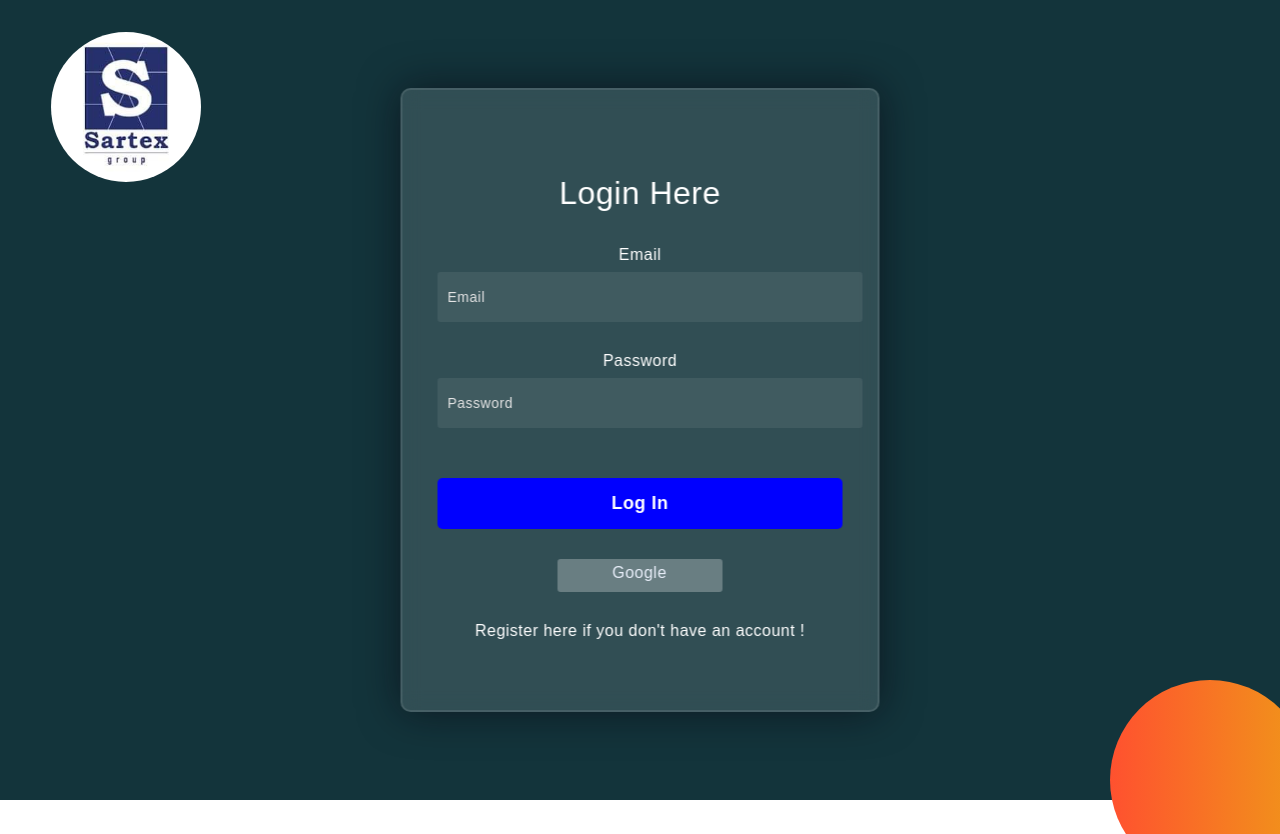
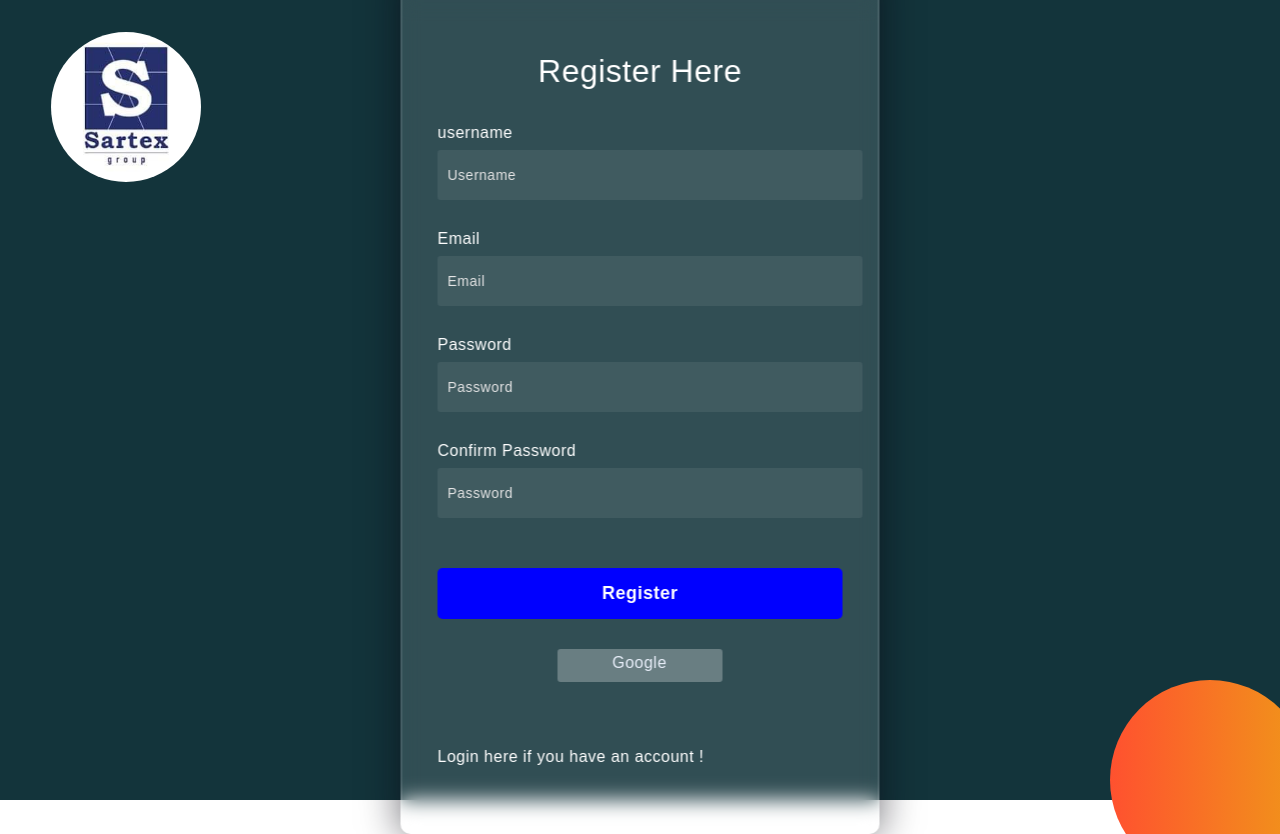
Before and after one commit to Youssef-BS/chatBot, a React (Create React App) app in the folder client/: page /register in a window 1280 px wide. Before the commit the page ends 800 px from the top, so only its background shows below. Built offline with nearby package versions, Linux system fonts and the light colour scheme.

Commit message:
add new routes

```diff
--- a/client/src/App.js
+++ b/client/src/App.js
@@ -1,17 +1,45 @@
-import './App.css';
-import SideBar from './components/siderbar/SideBar';
+import React, { useContext } from 'react';
+import { AuthContext } from './context/authContext';
+import { BrowserRouter as Router, Route, Routes, Navigate } from 'react-router-dom';
+import Auth from './pages/Login';
 import HomeAdmin from './pages/Admin/HomeAdmin';
-import Users from './pages/Admin/Users';
-import HomeClient from './pages/Client/HomeClient';
 import IndexClient from './pages/Client/Index';
-import Auth from './pages/Login';
 import Register from './pages/Register';
 
 function App() {
+  const { currentUser } = useContext(AuthContext);
+
+
+  const ProtectedRoute = ({ children }) => {
+    return currentUser ? children : <Navigate to="/login" />;
+  };
+
+
+  const ProtectedAdminRoute = ({ children }) => {
+    return currentUser?.admin ? children : <Navigate to="/login" />;
+  };
+
+  const RedirectBasedOnRole = () => {
+    if (currentUser?.admin) {
+      return <Navigate to="/admin" />;
+    } else if (currentUser) {
+      return <Navigate to="/client" />;
+    } else {
+      return <Navigate to="/login" />;
+    }
+  };
+
   return (
-    <div className="App">
-    {/* <IndexClient /> */}
-    <Auth />
+    <div>
+      <Router>
+        <Routes>
+          <Route path="/" element={<RedirectBasedOnRole />} />
+          <Route path="/client/*" element={<ProtectedRoute><IndexClient /></ProtectedRoute>} />
+          <Route path="/admin/*" element={<ProtectedAdminRoute><HomeAdmin /></ProtectedAdminRoute>} />
+          <Route path="/login" element={<Auth />} />
+          <Route path="/register" element={<Register />} />
+        </Routes>
+      </Router>
     </div>
   );
 }
--- a/client/src/pages/Client/Index.jsx
+++ b/client/src/pages/Client/Index.jsx
@@ -1,15 +1,13 @@
 import React from 'react'
-import { BrowserRouter as Router, Routes, Route } from 'react-router-dom'
+import { Routes, Route } from 'react-router-dom'
 import Layout from './Layout'
 import HomeClient from './HomeClient'
 
 const IndexClient = () => {
   return (
-    <Router>
-      <Routes>
-        <Route path="/*" element={<Layout><HomeClient /></Layout>} />
-      </Routes>
-    </Router>
+    <Routes>
+      <Route path="/*" element={<Layout><HomeClient /></Layout>} />
+    </Routes>
   )
 }
 
--- a/client/src/pages/Login.jsx
+++ b/client/src/pages/Login.jsx
@@ -2,20 +2,23 @@ import React , {useState , useEffect , useContext} from "react";
 import "./login.css"
 import Logo from "../assets/Logo.JPG"
 import { AuthContext } from '../context/authContext';
-import { Navigate, useNavigate } from 'react-router-dom';
+import { Link , useNavigate } from 'react-router-dom';
 
 const Auth = () => {
 
   const { login } = useContext(AuthContext);
   const {currentUser} = useContext(AuthContext);
-
+  const navigate = useNavigate();
   const [email , setEmail] = useState();
   const [password , setPassword] = useState();
 
 
-  const handleLogin = async (event) => {
-    event.preventDefault();
+  const handleLogin = async () => {
     await login(email, password);
+    if (currentUser?.admin)
+        navigate("/admin/*");
+    else
+      navigate("/client/*") ;
   };
 
   return (
@@ -38,7 +41,7 @@ const Auth = () => {
         <div className="social">
           <div className="go"><i className="fab fa-google"></i> Google</div>
         </div>
-        <p className="loginHereParagraphe">Register here if you don't have an account !</p>
+        <Link to="/register"><p className="loginHereParagraphe">Register here if you don't have an account !</p></Link>
       </form>
     </>
   );
--- a/client/src/pages/Register.jsx
+++ b/client/src/pages/Register.jsx
@@ -1,6 +1,7 @@
 import "./login.css"
 import Logo from "../assets/Logo.JPG"
 import { useState } from "react";
+import { Link } from "react-router-dom";
 
 const Register = () => {
 
@@ -37,7 +38,7 @@ const Register = () => {
         <div className="social">
           <div className="go"><i className="fab fa-google"></i>Google</div>
         </div>
-        <p className="loginHereParagraphe">Login here if you have an account !</p>
+      <Link to="/login"><p className="loginHereParagraphe">Login here if you have an account !</p></Link>
       </form>
     </>
   );
```
